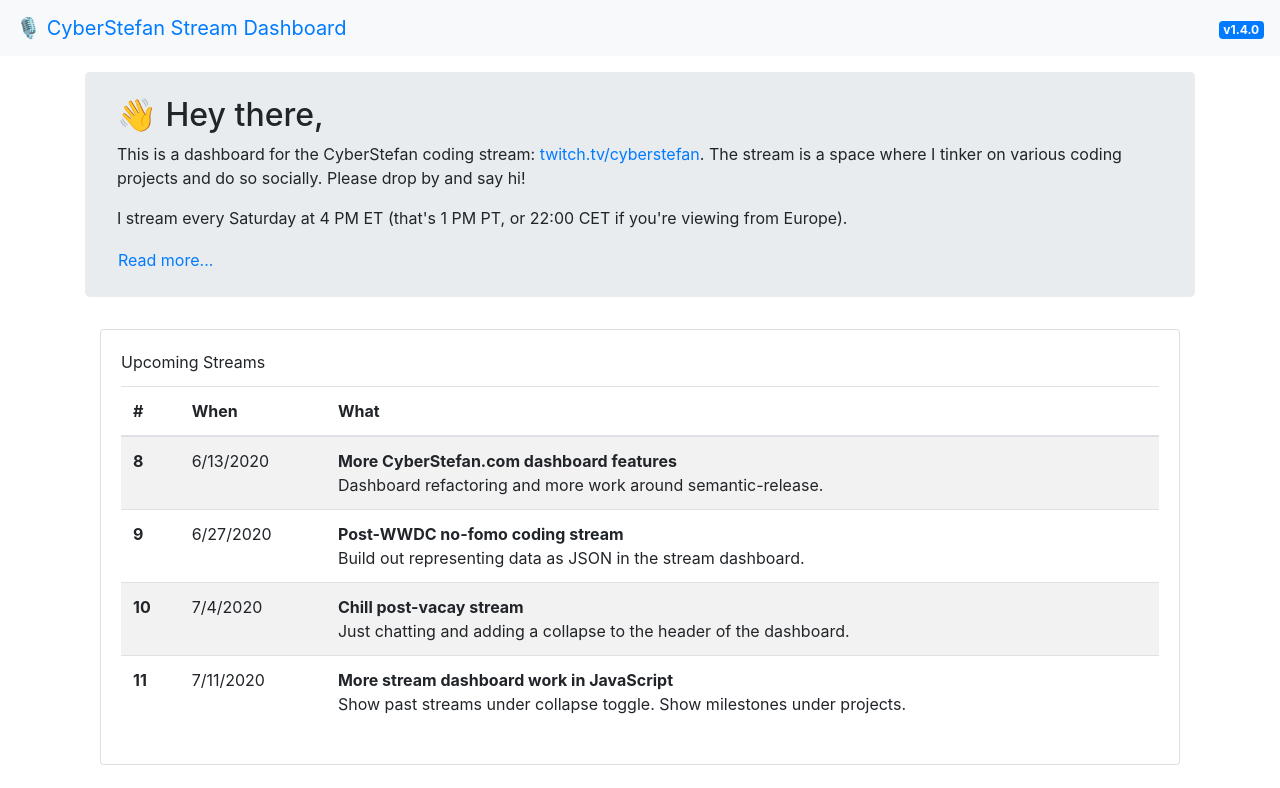
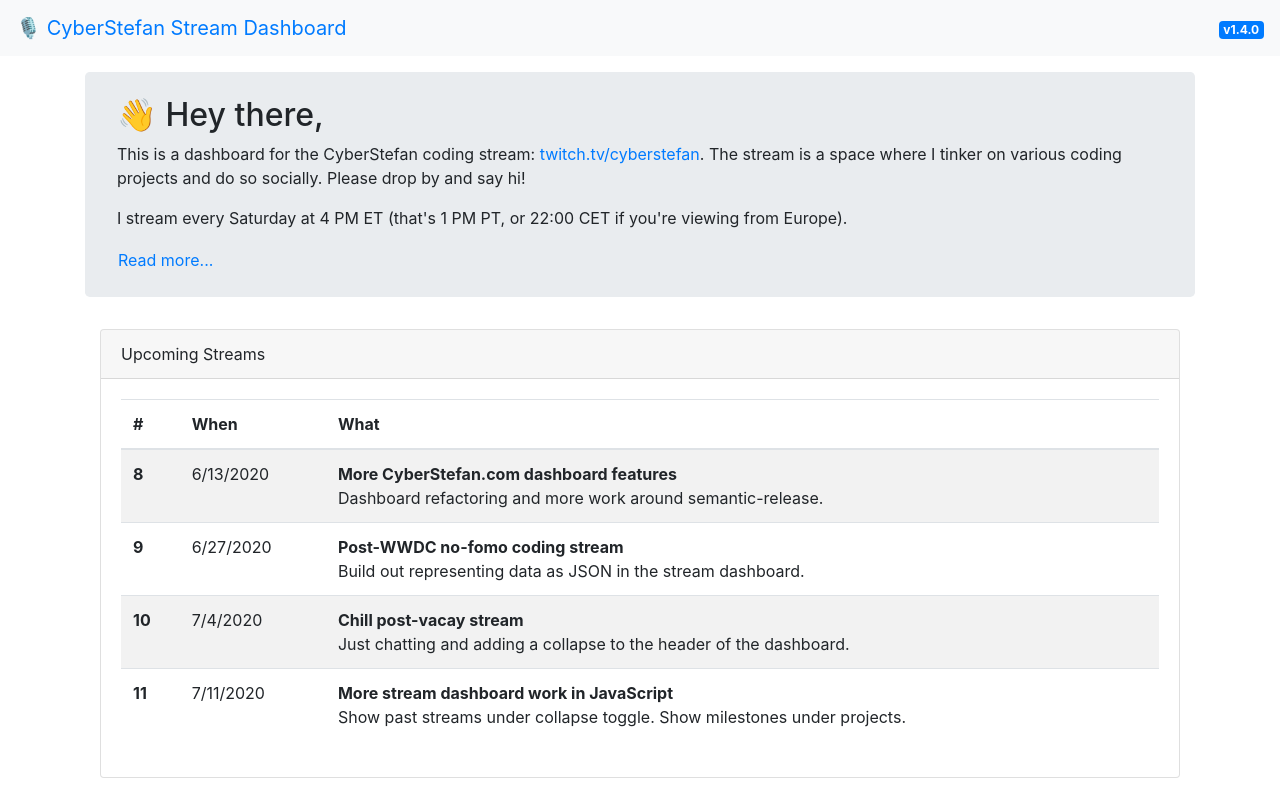
Before and after one commit to ksm/cyberstefan-site, a React (Create React App) app: page / in a window 1280 px wide. Shown: the top 788 px of the page. Built offline with nearby package versions, Linux system fonts and the light colour scheme.

Commit message:
style: use card header instead of title in widget

```diff
--- a/src/components/Widget.js
+++ b/src/components/Widget.js
@@ -1,15 +1,13 @@
 import React from "react";
-import { Card, CardBody, CardTitle, Row, Col } from "reactstrap";
+import { Card, CardBody, CardHeader, Row, Col } from "reactstrap";
 
 export const Widget = (props) => (
   <div className="my-4">
     <Row>
       <Col>
         <Card>
-          <CardBody>
-            <CardTitle>{props.title}</CardTitle>
-            {props.children}
-          </CardBody>
+          <CardHeader>{props.title}</CardHeader>
+          <CardBody>{props.children}</CardBody>
         </Card>
       </Col>
     </Row>
```
